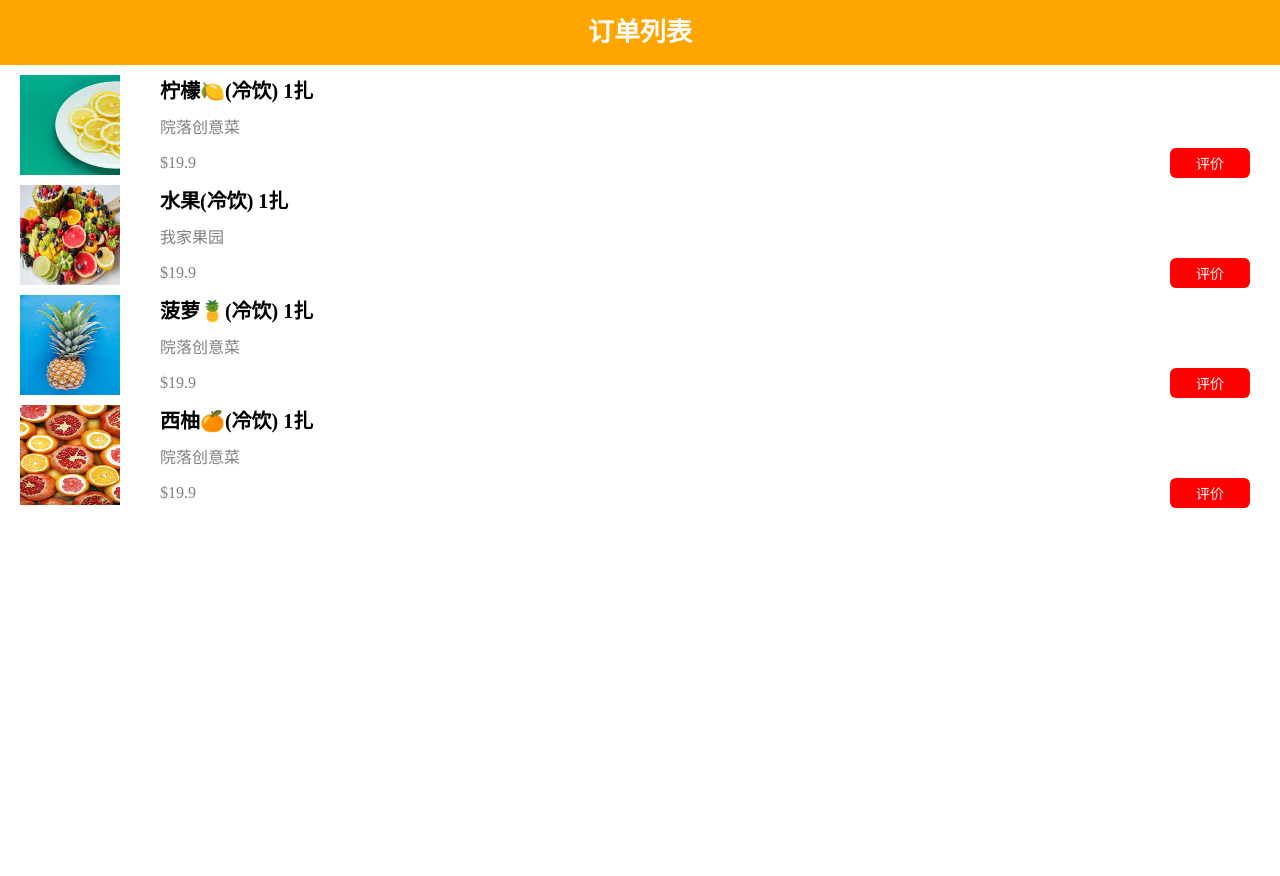
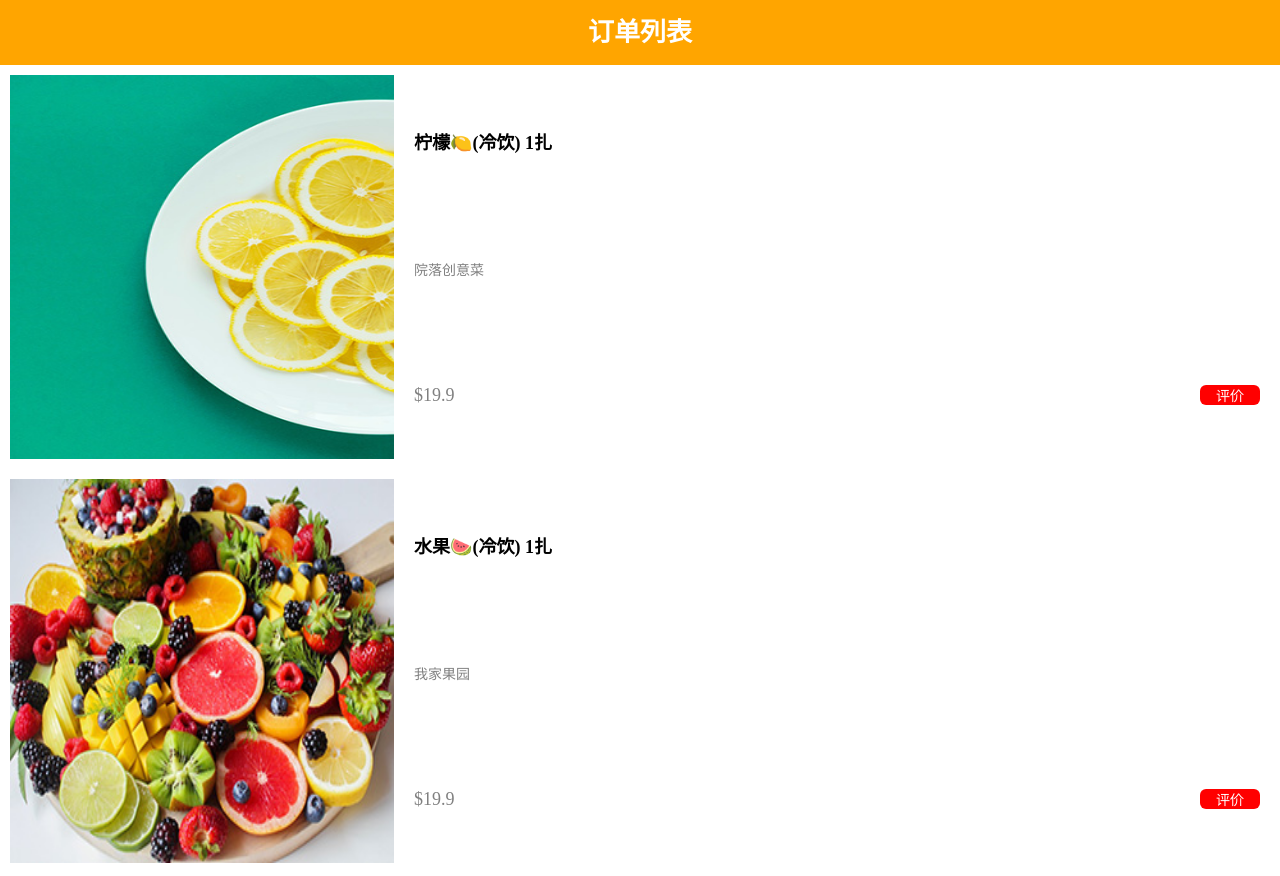
Before and after one commit to xiamo12/react_demo, a React app: page / in a window 1280 px wide. Shown: the top 876 px of the page. Before the commit the page ends 800 px from the top, so only its background shows below. Built offline with nearby package versions, Linux system fonts and the light colour scheme.

Commit message:
优化css文件

```diff
--- a/public/mock/orders.json
+++ b/public/mock/orders.json
@@ -7,7 +7,7 @@
 	"ifCommented": false
 },{
 	"id":2,
-	"product": "水果(冷饮) 1扎",
+	"product": "水果🍉(冷饮) 1扎",
 	"shop": "我家果园",
 	"picture": "images/综合水果.jpg",
 	"price":"$19.9",
--- a/src/components/OrderItem/index.js
+++ b/src/components/OrderItem/index.js
@@ -1,4 +1,4 @@
-import React, { Component } from "react";
+import React, { Component,Fragment } from "react";
 import "./style.css";
 
 
@@ -15,7 +15,8 @@ class OrderItem extends Component{
 	}
 	render(){
 		const { shop, product, price, picture, ifCommented } = this.props.data;
-		return <div className="orderItem">
+		return <Fragment>
+		<div className="orderItem">
 		<div className="orderItem__picContainer">
 			<img className="orderItem__pic" src={picture} alt=""/>
 		</div>{/*图片容器*/}
@@ -32,8 +33,10 @@ class OrderItem extends Component{
 				</div>
 			</div>{/*产品细节容器*/}
 		</div>{/*产品信息容器*/}
+
+		</div>
 		{this.state.editing ? this.renderEditArea() : null}
-		</div>
+		</Fragment>
 	}
 	renderEditArea(){
 		return (
--- a/src/components/OrderItem/style.css
+++ b/src/components/OrderItem/style.css
@@ -1,33 +1,45 @@
 *{
 	margin: 0;
 	padding: 0;
+
+}
+html{
+	font-size: 62.5%;
 }
 .orderItem{
-	margin: 10px;
+	margin: 1rem;
+	display: flex;
+	justify-content: flex-start;
+
+}
+.orderItem__picContainer{
+	margin-bottom: 1rem;
+	width: 30vw;
+	height: 30vw;
 }
 .orderItem__pic{
-	float: left;
-	margin-left: 10px;
-	width: 100px;
-	height: 100px;
+	width: 100%;
+	height: 100%;
 }
 .orderItem__content{
-	margin-left: 150px;
-	margin-right: 20px;
-	height: 100px;
-	/*background-color: orange;*/
+	flex-grow: 1;
+	height: 30vw;
+	padding-left: 2rem;
+	display: flex;
+	flex-direction: column;
+	justify-content: space-around;
 }
 .orderItem__product{
-	font-size: 20px;
+	font-size: 1.8rem;
 	font-weight: bold;
 }
 .orderItem__shop{
-	margin-top: 10px;
+	font-size: 1.4rem;
 	color: grey;
 }
 .orderItem__detail{
-	margin-top: 10px;
-	/*background-color: orange;*/
+	padding-right: 1rem;
+	font-size: 1.8rem;
 	display: flex;
 	justify-content: space-between;
 	align-items: center;
@@ -36,13 +48,13 @@
 	color: grey;
 }
 .orderItem__btn{
-	width: 80px;
-	height: 30px;
+	width: 6rem;
+	height: 2rem;
 	text-align: center;
 	color: #fff;
 	border: 0;
-	border-radius: 6px;
-	font-size: 14px;
+	border-radius: 0.6rem;
+	font-size: 1.4rem;
 	cursor: pointer;
 }
 .orderItem__btn--red{
@@ -52,14 +64,14 @@
 	background-color: grey;
 }
 .OrderItem__commentContainer{
-	padding: 10px 10px;
-	/*background-color: yellow; */
+	margin: 0 1rem;
 	font-size: 30px;
 }
 .OrderItem__comment{
 	width: 100%;
-	height: 100px;
-	font-size: 20px;
+	height: 8rem;
+	font-size: 2rem;
+	border: 1px solid red;
 }
 .orderItem__submit,.orderItem__cancel{
 	margin-right: 15px;
@@ -73,6 +85,9 @@
 .orderItem__submit{
 	background-color: rgb(12,106,255);
 }
+.orderItem__cancel{
+	background-color: grey;
+}
 .orderItem__star{
 	cursor: pointer;
 }
```
